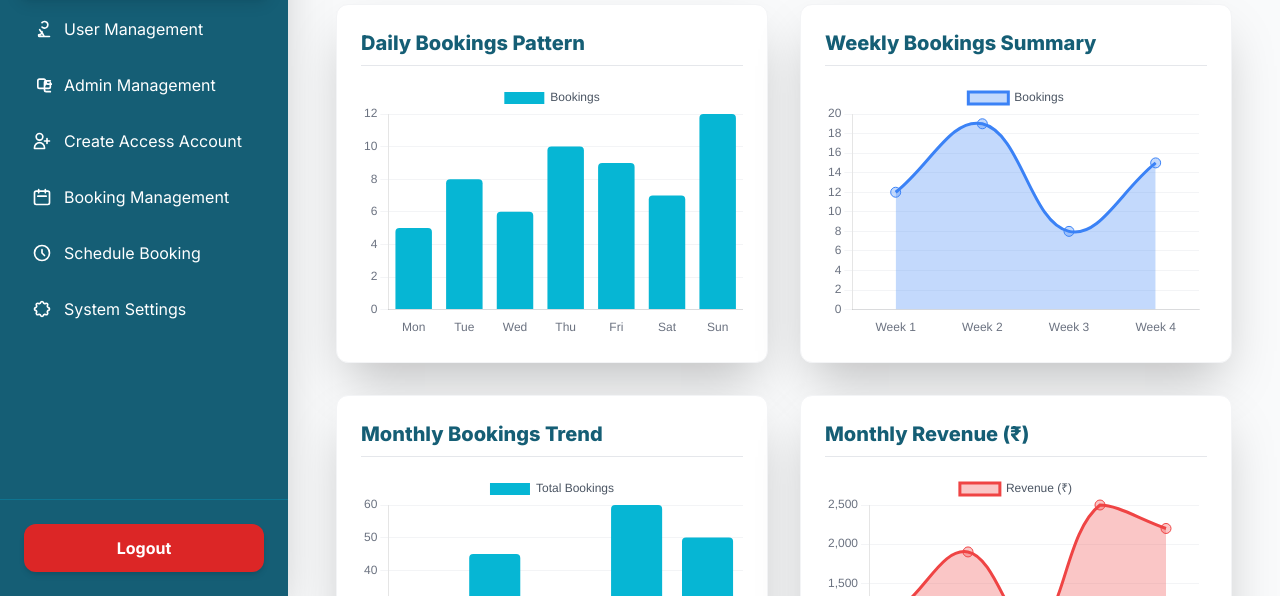
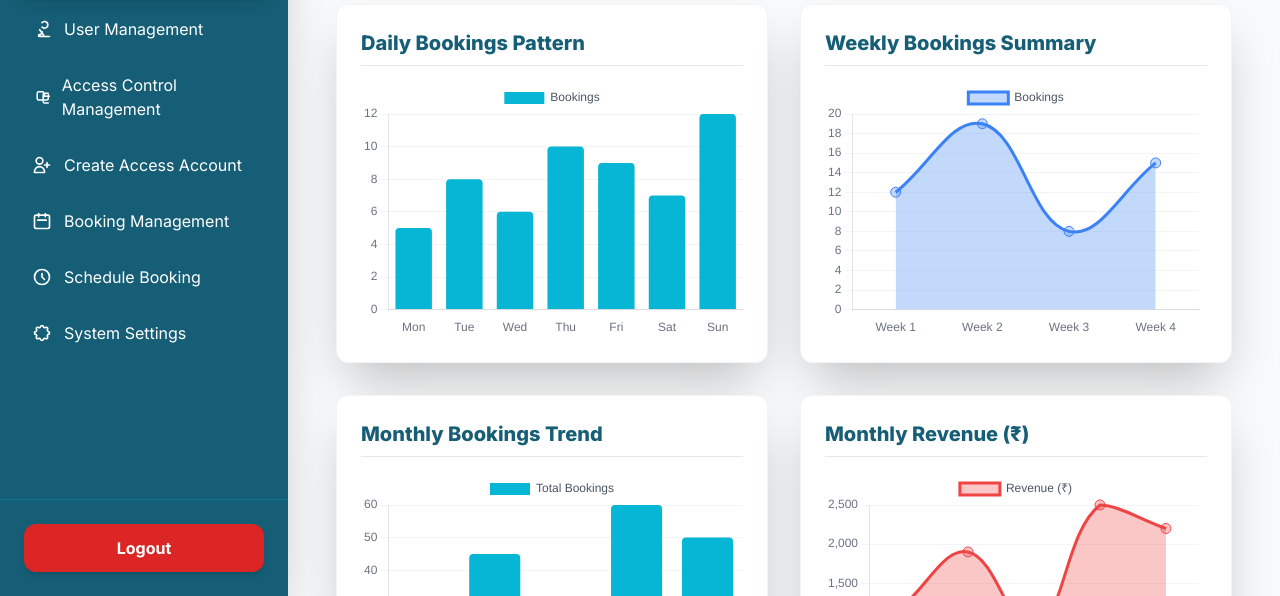
Before and after one commit to thoufeee/Zip_Ride, a plain HTML site: page zipRideUser/templates/admin/analytics.html in a window 1280 px wide. Shown: the part 204-800 px from the top of the page. Drawn offline with nearby package versions, Linux system fonts and the light colour scheme.

Commit message:
analytics html updated

```diff
--- a/zipRideUser/templates/admin/analytics.html
+++ b/zipRideUser/templates/admin/analytics.html
@@ -10,11 +10,8 @@
 <style>
  body {
  font-family: 'Inter', sans-serif;
- /* Ensures the main content starts correctly after the fixed sidebar */
  padding-left: 18rem;
 }
-
- /* Media query for responsiveness (mobile layout) */
  @media (max-width: 1024px) {
  body {
  padding-left: 0;
@@ -32,8 +29,6 @@
 </style>
 </head>
 <body class="bg-gray-50 text-gray-800">
-
-<!-- Sidebar -->
 <aside class="w-72 bg-cyan-800 text-white min-h-screen flex flex-col fixed top-0 left-0 shadow-2xl sidebar-fixed">
  <div class="p-6 text-center border-b border-cyan-700">
  <h2 class="text-2xl font-extrabold tracking-wider">Admin<span class="text-cyan-300">Panel</span></h2>
@@ -43,7 +38,7 @@
  <svg class="w-5 h-5 mr-3" fill="none" stroke="currentColor" viewBox="0 0 24 24"><path stroke-linecap="round" stroke-linejoin="round" stroke-width="2" d="M3 12l2-2m0 0l7-7 7 7M5 10v10a1 1 0 001 1h3m10-10v10a1 1 0 001 1h3m-6 0a1 1 0 001-1v-4a1 1 0 00-1-1H9m6 6h2"></path></svg>
  Dashboard
  </a>
- <!-- Active Link Style -->
+
  <a href="analytics.html" class="flex items-center px-4 py-3 rounded-xl bg-cyan-600 font-semibold shadow-lg text-white transition duration-150">
  <svg class="w-5 h-5 mr-3" fill="none" stroke="currentColor" viewBox="0 0 24 24"><path stroke-linecap="round" stroke-linejoin="round" stroke-width="2" d="M16 8v8m-4-8v8m-4-8v8M4 16h16"></path></svg>
  Analytics Dashboard
@@ -54,7 +49,7 @@
  </a>
  <a href="adminmanagment.html" class="flex items-center px-4 py-3 rounded-xl hover:bg-cyan-700 transition duration-150">
  <svg class="w-5 h-5 mr-3" fill="none" stroke="currentColor" viewBox="0 0 24 24" xmlns="http://www.w3.org/2000/svg"><path stroke-linecap="round" stroke-linejoin="round" stroke-width="2" d="M17 20h5m-5 0a2 2 0 01-2-2V9a2 2 0 012-2h5m-5 0V9a2 2 0 002 2h5m-2-2v5a2 2 0 01-2 2H9a2 2 0 01-2-2V7a2 2 0 012-2h5a2 2 0 012 2v5"></path></svg>
- Admin Management
+ Access Control Management
  </a>
  <a href="createadmin.html" class="flex items-center px-4 py-3 rounded-xl hover:bg-cyan-700 transition duration-150">
  <svg class="w-5 h-5 mr-3" fill="none" stroke="currentColor" viewBox="0 0 24 24"><path stroke-linecap="round" stroke-linejoin="round" stroke-width="2" d="M18 9v3m0 0v3m0-3h3m-3 0h-3m-2-5a4 4 0 11-8 0 4 4 0 018 0zM3 20a6 6 0 0112 0v1H3v-1z"></path></svg>
@@ -80,36 +75,34 @@
  </div>
 </aside>
 
-<!-- Main Content -->
 <main class="flex-1 p-10 lg:p-12 main-content">
- <!-- Header -->
+
 <header class="mb-10 p-6 bg-white rounded-xl shadow-md border-b-4 border-cyan-500">
  <h1 class="text-3xl font-extrabold text-gray-800 mb-1">Analytics Dashboard</h1>
  <p class="text-gray-500 text-lg">Overview of bookings and revenue statistics for informed decision-making.</p>
  </header>
 
- <!-- Charts Section -->
+
  <section class="grid gap-8 grid-cols-1 md:grid-cols-2 lg:grid-cols-2">
 
- <!-- Daily Bookings -->
+
  <div class="bg-white rounded-xl shadow-2xl p-6 border border-gray-100 hover:shadow-xl transition duration-300">
  <h2 class="text-xl font-extrabold mb-4 text-cyan-800 border-b pb-2">Daily Bookings Pattern</h2>
  <div class="h-64"><canvas id="dailyBookingsChart"></canvas></div>
  </div>
 
- <!-- Weekly Bookings -->
+
  <div class="bg-white rounded-xl shadow-2xl p-6 border border-gray-100 hover:shadow-xl transition duration-300">
  <h2 class="text-xl font-extrabold mb-4 text-cyan-800 border-b pb-2">Weekly Bookings Summary</h2>
  <div class="h-64"><canvas id="weeklyBookingsChart"></canvas></div>
  </div>
 
- <!-- Monthly Bookings -->
+
  <div class="bg-white rounded-xl shadow-2xl p-6 border border-gray-100 hover:shadow-xl transition duration-300">
  <h2 class="text-xl font-extrabold mb-4 text-cyan-800 border-b pb-2">Monthly Bookings Trend</h2>
  <div class="h-64"><canvas id="monthlyBookingsChart"></canvas></div>
  </div>
 
- <!-- Monthly Revenue -->
  <div class="bg-white rounded-xl shadow-2xl p-6 border border-gray-100 hover:shadow-xl transition duration-300">
  <h2 class="text-xl font-extrabold mb-4 text-cyan-800 border-b pb-2">Monthly Revenue (₹)</h2>
  <div class="h-64"><canvas id="revenueChart"></canvas></div>
@@ -122,7 +115,6 @@
  </footer>
 </main>
 
-<!-- Link to the external JavaScript file -->
 <script type="module" src="chart.js"></script>
 </body>
 </html>
```
